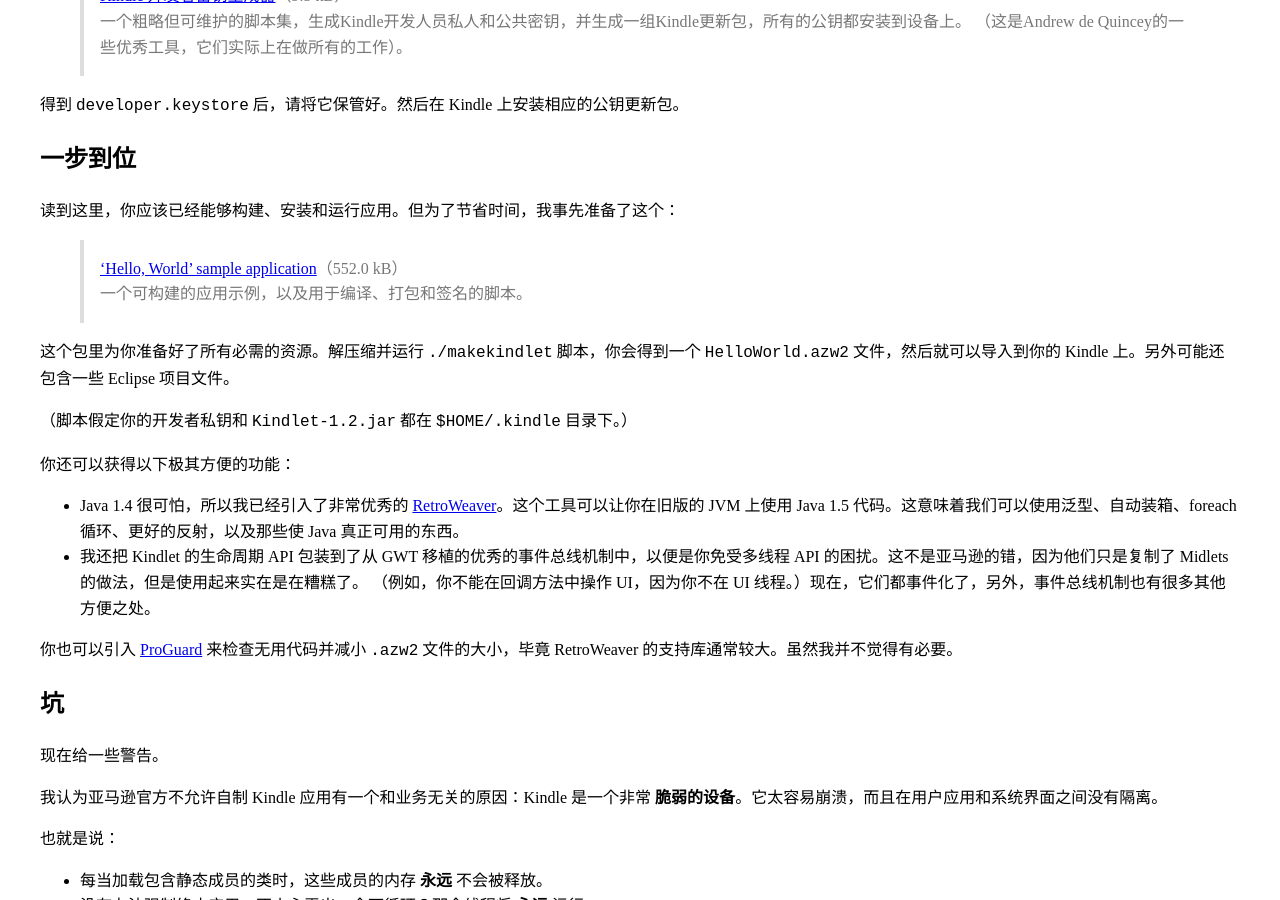
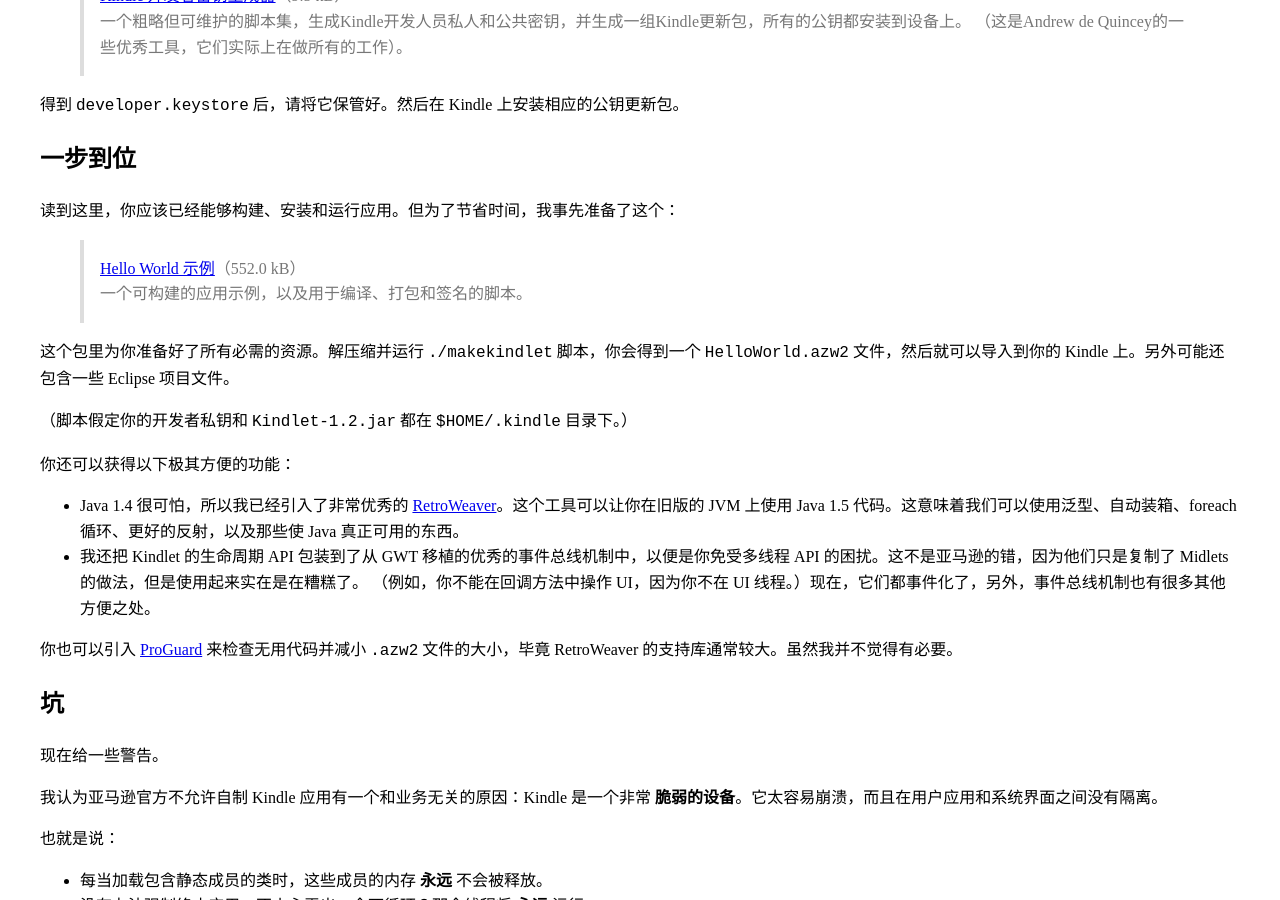
Before and after one commit to geansea/geansea.github.io, a Jekyll site: the page built from _posts/2017-02-20-getting-start-with-kindle-development.md, in a window 1280 px wide and 900 px high, scrolled down 1319 px. Built offline with Jekyll 4.4.1, drawn with Linux system fonts in a browser that asks for light colours.

Commit message:
update post

```diff
--- a/_posts/2017-02-20-getting-start-with-kindle-development.md
+++ b/_posts/2017-02-20-getting-start-with-kindle-development.md
@@ -58,7 +58,7 @@
 
 读到这里，你应该已经能够构建、安装和运行应用。但为了节省时间，我事先准备了这个：
 
-> ['Hello, World' sample application](http://cowlark.com/kindle/HelloWorld.zip)（552.0 kB）
+> [Hello World 示例](http://cowlark.com/kindle/HelloWorld.zip)（552.0 kB）
 > 一个可构建的应用示例，以及用于编译、打包和签名的脚本。
 
 这个包里为你准备好了所有必需的资源。解压缩并运行 `./makekindlet` 脚本，你会得到一个 `HelloWorld.azw2` 文件，然后就可以导入到你的 Kindle 上。另外可能还包含一些 Eclipse 项目文件。
```
